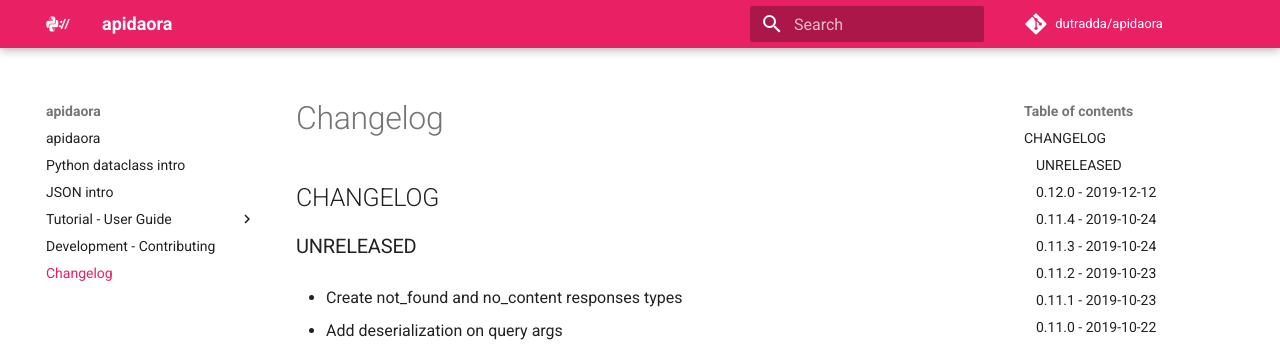
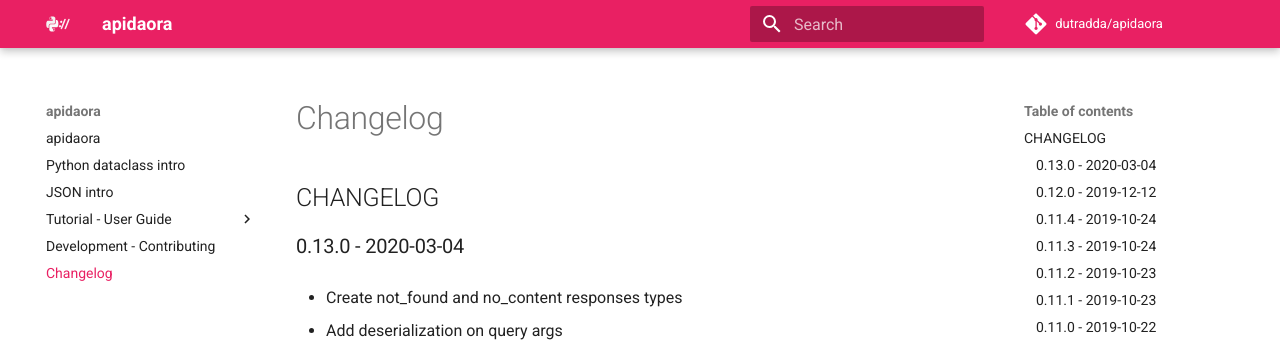
Before and after one commit to dutradda/apidaora, an MkDocs documentation site: the page built from docs/changelog.md, in a window 1280 px wide and 900 px high. Shown: the top 345 px of the window. Built offline with MkDocs 1.6.1 and Material for MkDocs 9.7.7, drawn with Linux system fonts in a browser that asks for light colours; comment, search, counter and statistics services are not loaded.

Commit message:
Update CHANGELOG

```diff
--- a/docs/changelog.md
+++ b/docs/changelog.md
@@ -1,6 +1,6 @@
 ## CHANGELOG
 
-### UNRELEASED
+### 0.13.0 - 2020-03-04
 
  - Create not_found and no_content responses types
 
```
Also changed, not shown: CHANGELOG.md (+1 -1 lines).
